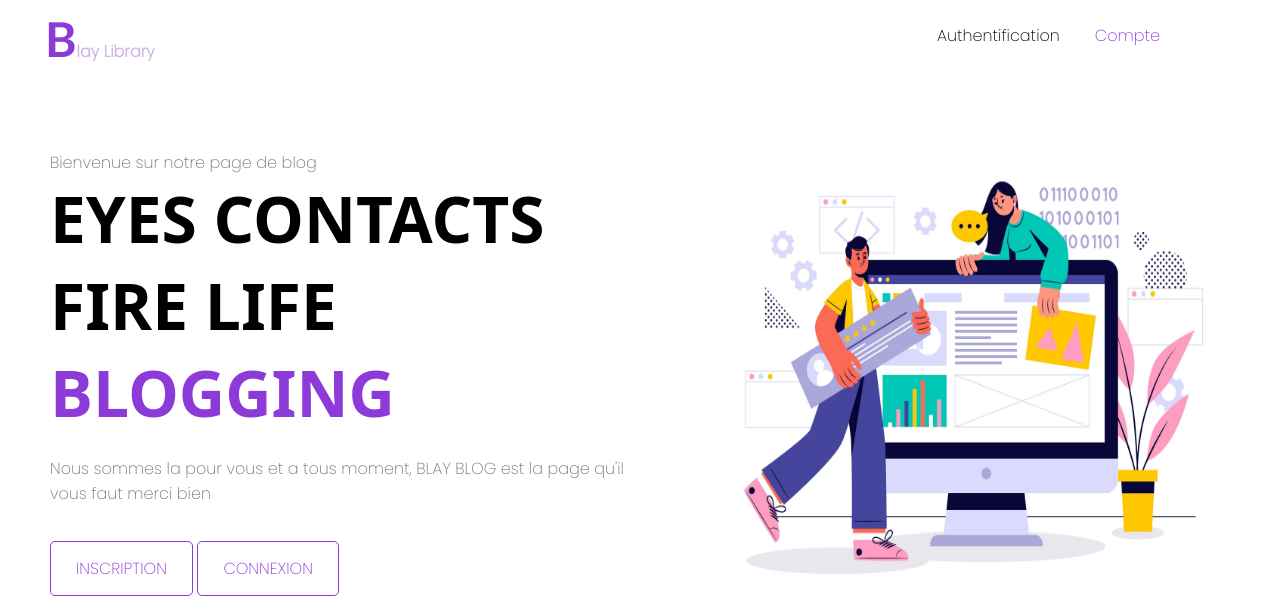
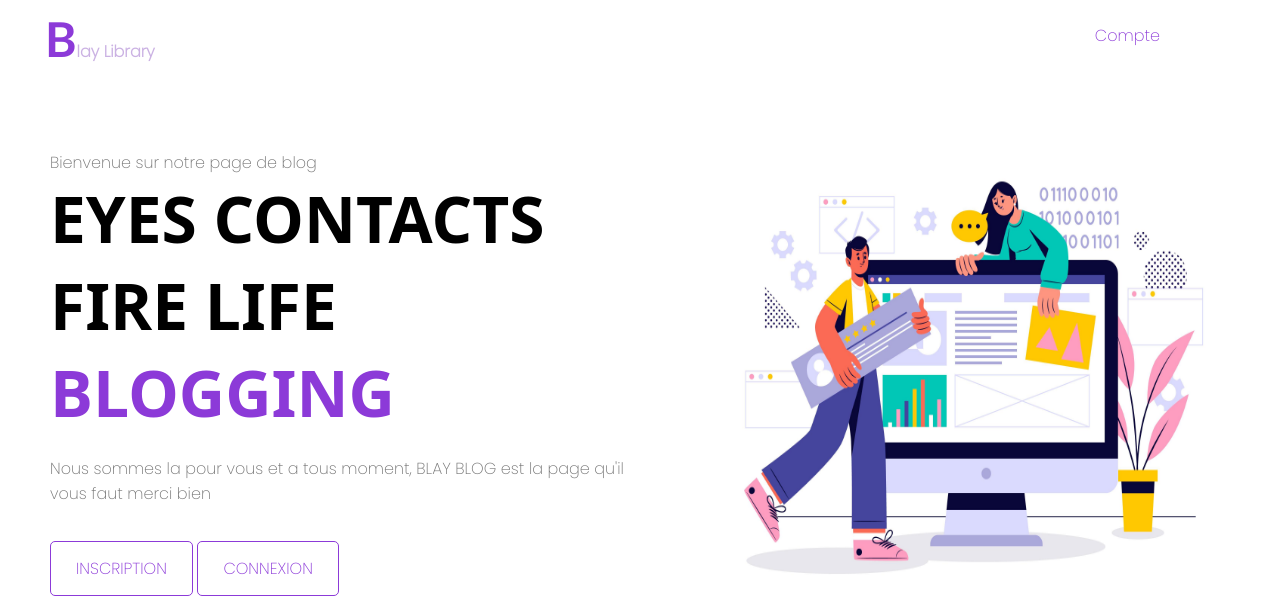
Before and after one commit to 2DYXBOSS/projetdelibrairie, a Flask app: page / in a window 1280 px wide. Shown: the top 599 px of the page. Run offline with Flask 3, Linux system fonts and the light colour scheme.

Commit message:
Update page.html

```diff
--- a/templates/page.html
+++ b/templates/page.html
@@ -18,9 +18,7 @@
         <div class="lofo1">
             <nav>
                 <ul>
-                    <li>
-                        <a href="/add_data">Authentification</a>
-                    </li>
+
                     <!-- <li>
                         <a href="">Nos produits</a>
                     </li>
```
